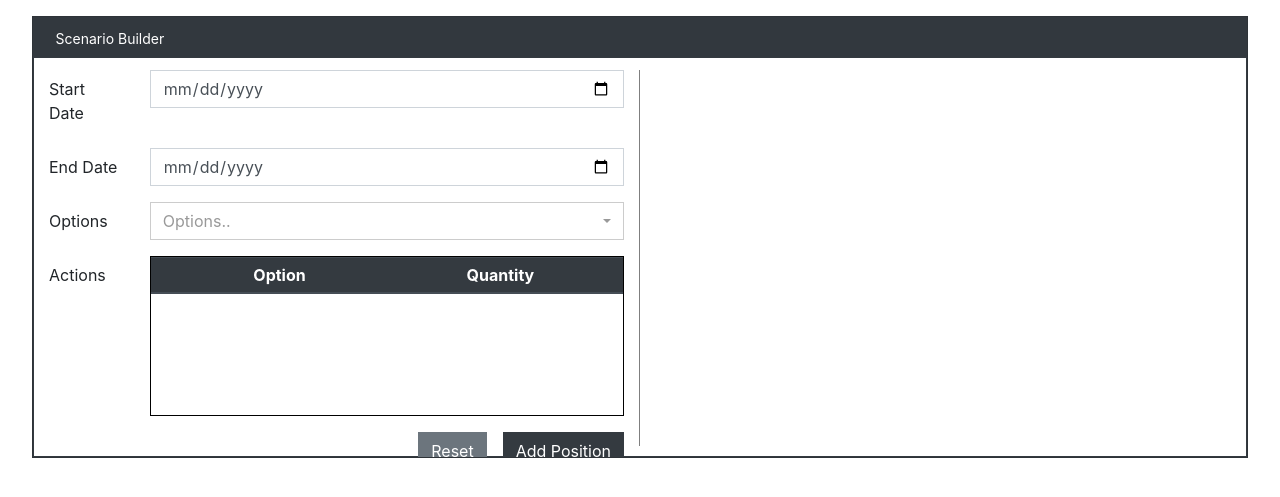
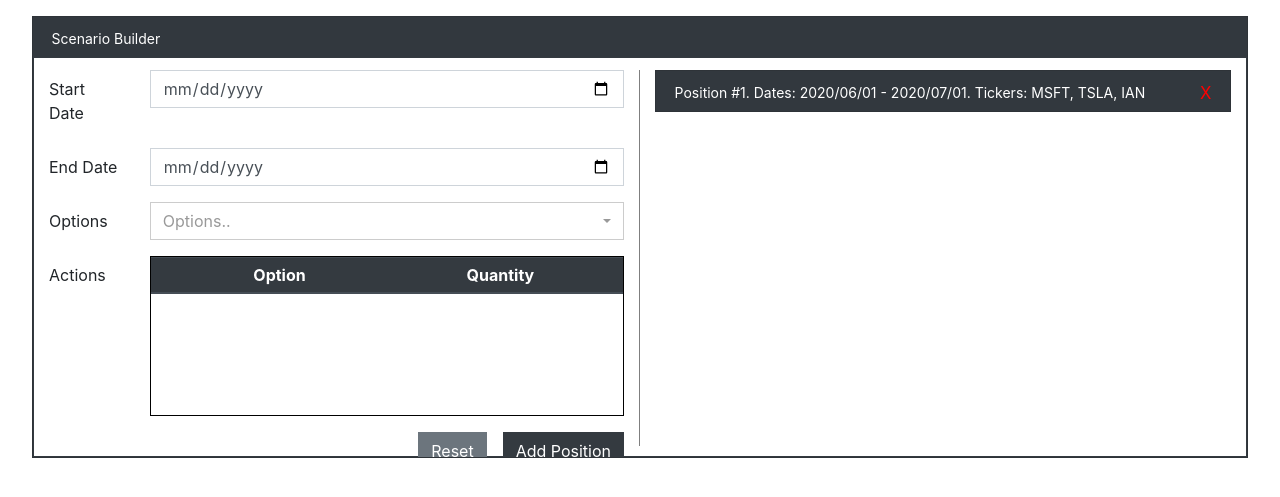
Before and after one commit to zQuantz/CGWeb, a Flask app: page /scenarios in a window 1280 px wide. Shown: the part 56-553 px from the top of the page. Run offline with Flask 2, Linux system fonts and the light colour scheme; lists and menus that the app fills with data are empty; parts of the project's set-up code (start-up, migrations or seed data) failed here and were passed over; some libraries are stand-ins or nearby versions.

Commit message:
position info tabs started. need to automate now that the layout is done

```diff
--- a/static/css/scenarios/position.css
+++ b/static/css/scenarios/position.css
@@ -16,7 +16,6 @@
 .accordionCardBody {
 	border: 0.095rem solid var(--dark);
 	background-color: white;
-	height: 25rem;
 	padding: 0rem;
 }
 
@@ -38,3 +37,10 @@
 	line-height: 0.5rem;
 	border: 1px solid rgba(0, 0, 0, 0.2);
 }
+
+.positionsRow {
+	padding: 0.5rem;
+	margin-right: 0.25rem;
+	margin-left: 0.25rem;
+	border: 1px solid rgba(0, 0, 0, 0.5);
+}
--- a/static/js/scenarios/scenarios.js
+++ b/static/js/scenarios/scenarios.js
@@ -1,18 +1,33 @@
 var actionEntryTbody = null;
+var startDateInput = null;
 var optionSelect = null;
+var endDateInput = null;
 var tr = null;
 
+var positions = [];
 var position = {};
+
+var minDate = "2019-12-01";
 
 function init(tr_){
 
-	console.log(tr);
+	actionEntryTbody = $("#actionEntryTbody");
 
-	actionEntryTbody = $("#actionEntryTbody");
 	optionSelect = $("#optionSelect");
+	optionSelect.change(editPosition);
+
 	tr = tr_;
 
-	optionSelect.change(editPosition);
+	startDateInput = $("#startDateInput");
+	endDateInput = $("#endDateInput");
+
+	let date = new Date().toISOString().split("T")[0]
+	startDateInput.attr("max", date);
+	startDateInput.attr("max", date);
+
+	startDateInput.change(function() {
+		endDateInput.attr("min", startDateInput.val())
+	});
 
 }
 
@@ -29,9 +44,11 @@ function removePosition(e){
 }
 
 function editQuantity(e) {
+
 	let id = e.parentElement.parentElement.id;
 	position[id] = e.value;
 	editPosition();
+
 }
 
 function editPosition(){
@@ -61,3 +78,29 @@ function editPosition(){
 	position = newPosition;
 
 }
+
+function resetPosition() {
+
+	position = {};
+
+	optionSelect.selectpicker("val", []);
+	optionSelect.selectpicker("refresh");
+
+	startDateInput.val("");
+	endDateInput.val("");
+	endDateInput.attr("min", minDate);
+
+	editPosition();
+
+}
+
+function addPosition() {
+
+	positions.push({
+		position: position,
+		startDate: startDateInput.val(),
+		endDate: endDateInput.val()
+	})
+	resetPosition();
+
+}
--- a/templates/scenarios.html
+++ b/templates/scenarios.html
@@ -107,7 +107,7 @@
 					<div class="card-header" id="scenarioAccordionHeader">
 
 						<h2 class="mb-0 accordionTab">
-							<button class="btn btn-link accordionButton" type="button" data-toggle="collapse" data-target="#scenarioAccordionCard" aria-expanded="true" aria-controls="scenarioAccordionCard">
+							<button class="btn btn-link accordionButton" type="button" data-toggle="collapse" data-target="#scenarioAccordionCard" aria-expanded="true" aria-controls="scenarioAccordionCard" style="margin-left: -0.25rem;">
 								Scenario Builder
 							</button>
 						</h2>
@@ -117,25 +117,28 @@
 					<div id="scenarioAccordionCard" class="collapse show" aria-labelledby="scenarioBuilderHeader" data-parent="#scenarioAccordion">
 
 						<!-- Scenario Accordion Card Body -->
-						<div class="card-body accordionCardBody">
+						<div class="card-body accordionCardBody" style="height: 25rem;">
 
 							<div class="container-fluid">
 
 								<div class="row" style="margin-top: 0.75rem">
 
+									<!-- Position Builder Col -->
 									<div class="col-lg-6 positionBuilder">
+
+										<form action="javascript:addPosition()">
 
 											<div class="form-group row">
 												<label for="startDateInput" class="col-2 col-form-label">Start Date</label>
 												<div class="col-10">
-												<input class="form-control squared" type="date" id="startDateInput" min="2019-12-01" max="2020-07-30">
+													<input class="form-control squared" type="date" id="startDateInput" min="2019-12-01" max="2020-07-30" required>
 												</div>
 											</div>
 
 											<div class="form-group row">
 												<label for="endDateInput" class="col-2 col-form-label">End Date</label>
 												<div class="col-10">
-												<input class="form-control squared" type="date" id="endDateInput" min="2019-12-01" max="2020-07-30">
+													<input class="form-control squared" type="date" id="endDateInput" min="2019-12-01" max="2020-07-30" required>
 												</div>
 											</div>
 
@@ -143,7 +146,7 @@
 
 												<label for="optionSelect" class="col-2 col-form-label">Options</label>
 												<div class="col-10">
-												<select class="selectpicker form-control" data-live-search="true" title="Options.." id="optionSelect" name="ticker" multiple>
+													<select class="selectpicker form-control" data-live-search="true" title="Options.." id="optionSelect" name="ticker" multiple required="required">
 														<option>AAPL 2020-09-21 C325.0</option>
 														<option>AAPL 2020-09-21 P250.0</option>
 														<option>MSFT 2020-09-21 C165.0</option>
@@ -171,8 +174,7 @@
 																</tr>
 															</thead>
 
-														<tbody id="actionEntryTbody">
-														</tbody>
+															<tbody id="actionEntryTbody"></tbody>
 
 														</table>
 
@@ -188,7 +190,60 @@
 												<div class="col-10">
 
 													<button type="submit" class="btn btn-dark calcualteButton squared" style="float: right;">Add Position</button>
-												<button type="submit" class="btn btn-secondary calcualteButton squared" style="float: right; margin-right: 1rem;">Reset</button>
+													<button type="button" class="btn btn-secondary calcualteButton squared" onclick="resetPosition()" style="float: right; margin-right: 1rem;">Reset</button>
+
+												</div>
+
+											</div>
+
+										</form>
+
+									</div>
+									<!-- Position Builder Col End -->
+
+									<!-- Positions Diplay Col -->
+									<div class="col-lg-6">
+
+										<!-- Scenario Accordion -->
+										<div class="accordion" id="positionAccordion" style="width: 100%">
+
+											<div class="card bg-dark" style="border-radius: 0px;">
+
+												<div class="card-header" id="positionAccordionHeader">
+
+													<h2 class="mb-0 accordionTab">
+														<button class="btn btn-link accordionButton" type="button" data-toggle="collapse" data-target="#positionCard" aria-expanded="false" aria-controls="positionCard" style="margin-left: -0.25rem">
+															Position #1. Dates: 2020/06/01 - 2020/07/01. Tickers: MSFT, TSLA, IAN
+														</button>
+														<button class="btn btn-link accordionButton" style="float: right; margin-top: 0.475rem; color: red; font-size: 1.05rem; margin-right: -0.25rem;">X</button>
+													</h2>
+
+												</div>
+
+												<div id="positionCard" class="collapse" aria-labelledby="positionAccordionHeader" data-parent="#positionAccordion">
+
+													<!-- Scenario Accordion Card Body -->
+													<div class="card-body accordionCardBody">
+
+														<table class="table table-sm">
+															<thead>
+																<tr>
+																	<th>Option</th>
+																	<th>Quantity</th>
+																</tr>
+															</thead>
+															<tbody>
+																<tr>
+																	<td>MSFT 2020-09-21 C155.0</td>
+																	<td>-1</td>
+																</tr>
+																<tr>
+																	<td>MSFT 2020-09-21 C155.0</td>
+																	<td>1</td>
+																</tr>
+															</tbody>
+
+														</table>
 
 													</div>
 
@@ -196,9 +251,8 @@
 
 											</div>
 
-									<div class="col-lg-6">
-
 									</div>
+									<!-- Positions Diplay Col End -->
 
 								</div>
 
```
Also changed, not shown: common/scenarios.py (+9 -1 lines). Lines whose indentation alone changed are shown as unchanged.
